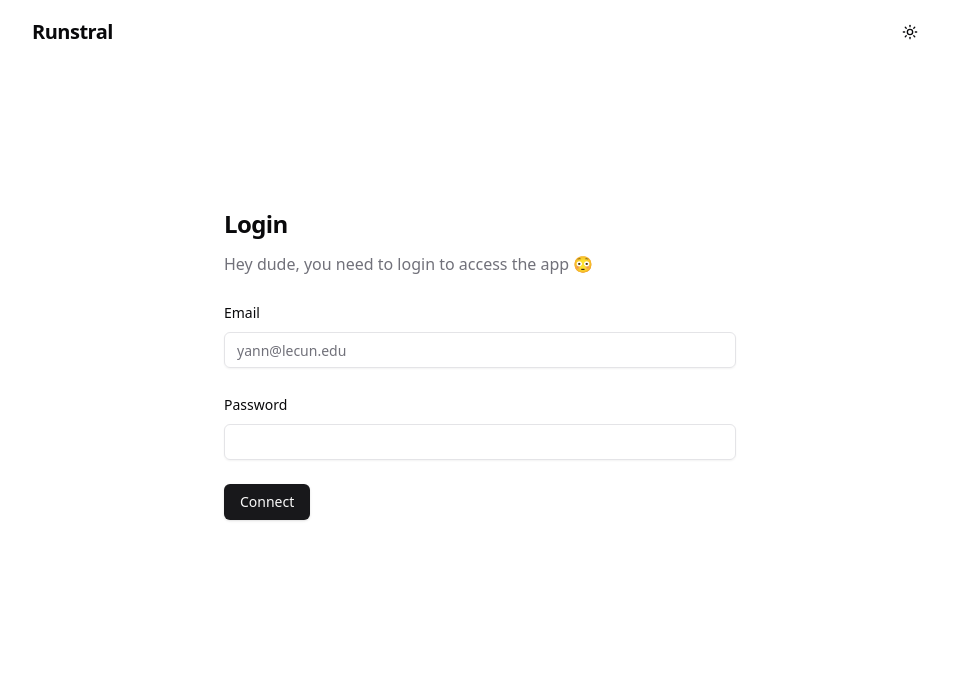
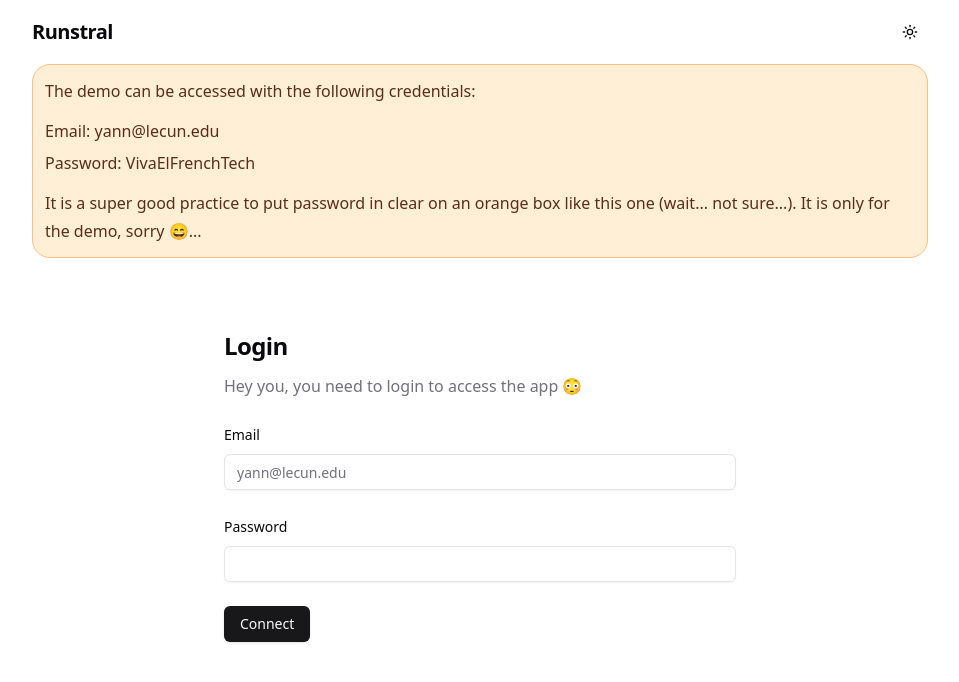
Before and after one commit to PierreLouisLetoquart/runstral, a Next.js app: page /login in a window 1280 px wide. Shown: the top 682 px of the page, without its empty margins (160-1119 px from the left). Built offline with nearby package versions, Linux system fonts and the light colour scheme; no server answers.

Commit message:
chore: minor updates for UI and hot fixes

```diff
--- a/src/app/login/layout.tsx
+++ b/src/app/login/layout.tsx
@@ -4,14 +4,36 @@ export default function LoginLayout({
   children: React.ReactNode;
 }>) {
   return (
-    <div className="w-full max-w-lg mx-auto flex flex-col gap-6">
-      <div className="flex flex-col gap-3 mt-36">
-        <h2 className="text-2xl font-bold tracking-tight">Login</h2>
-        <p className="text-muted-foreground font-light">
-          Hey dude, you need to login to access the app 😳
-        </p>
+    <div className="w-full flex flex-col gap-6">
+      <WelcomeMessageCard />
+      <div className="w-full max-w-lg mx-auto flex flex-col gap-6">
+        <div className="flex flex-col gap-3 mt-12">
+          <h2 className="text-2xl font-bold tracking-tight">Login</h2>
+          <p className="text-muted-foreground font-light">
+            Hey you, you need to login to access the app 😳
+          </p>
+        </div>
+        {children}
       </div>
-      {children}
     </div>
   );
 }
+
+export function WelcomeMessageCard() {
+  return (
+    <div className="w-full text-[#582D1D] dark:text-[#FFE0C2] space-y-3 p-[12px] rounded-[18px] bg-[#FFEFD6] border border-[#FFC182] dark:bg-[#331E0B] dark:border-[#66350C]">
+      <p className="leading-7">
+        The demo can be accessed with the following credentials:
+      </p>
+      <div className="space-y-1">
+        <p className="leading-7">Email: yann@lecun.edu</p>
+        <p className="leading-7">Password: VivaElFrenchTech</p>
+      </div>
+      <p className="leading-7">
+        It is a super good practice to put password in clear on an orange box
+        like this one (wait... not sure...). It is only for the demo, sorry
+        😄...
+      </p>
+    </div>
+  );
+}
```
